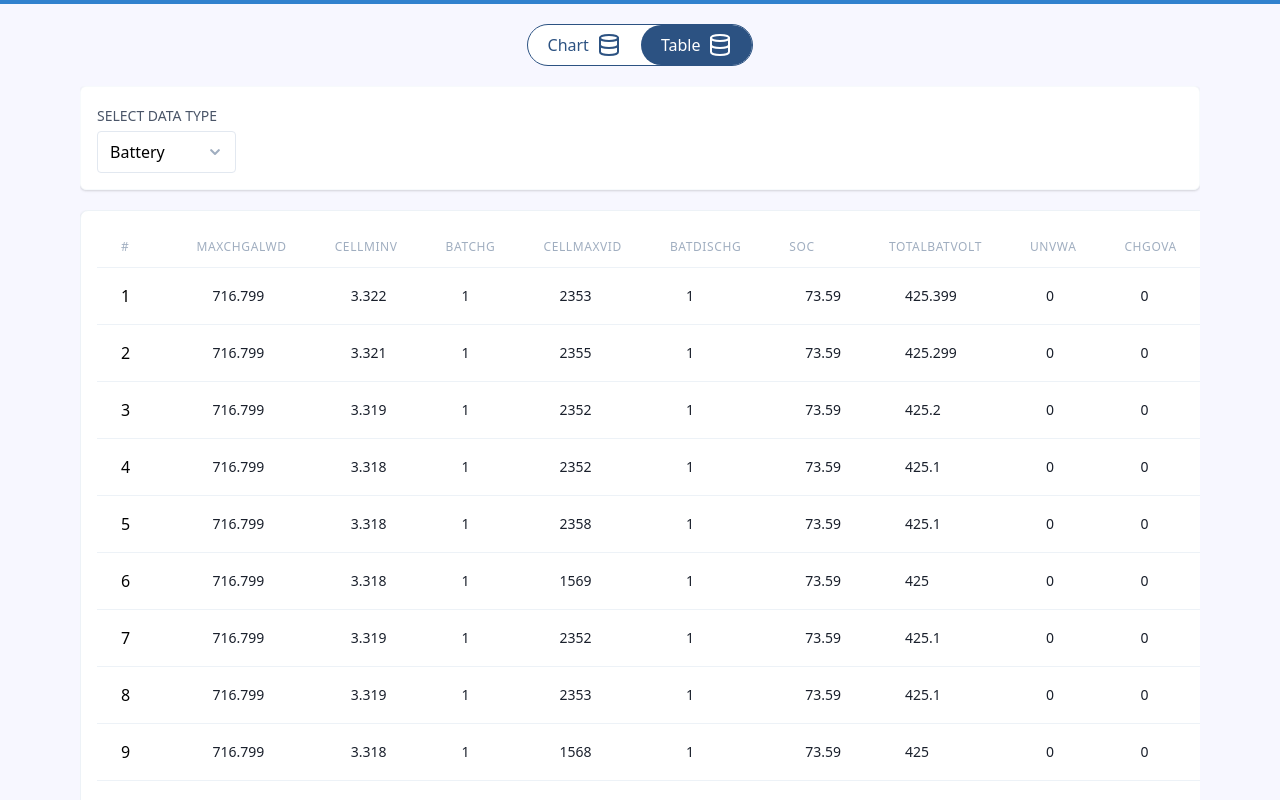
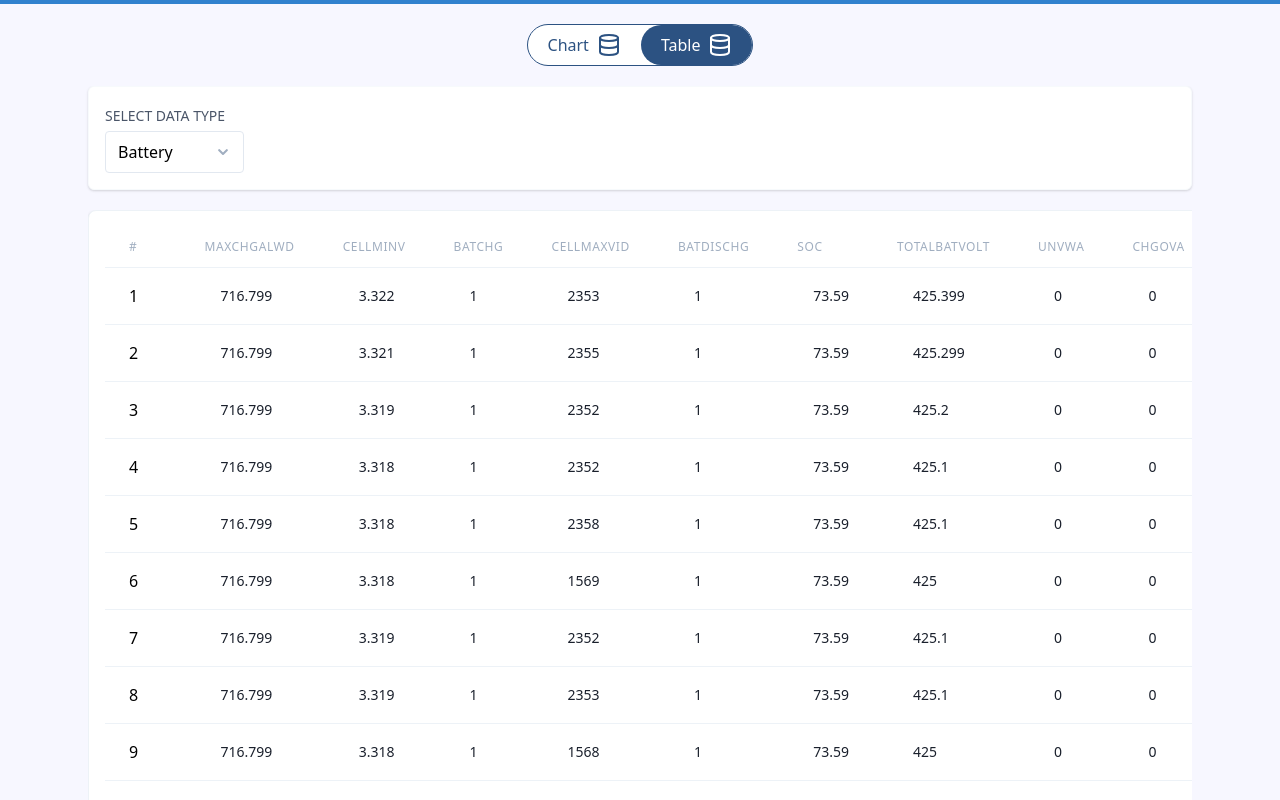
Before and after one commit to marvinjude/data-viz, a React (Create React App) app: page /table in a window 1280 px wide. Shown: the top 800 px of the page. Built offline with nearby package versions, Linux system fonts and the light colour scheme.

Commit message:
fix padding

```diff
--- a/src/components/Tables.js
+++ b/src/components/Tables.js
@@ -60,7 +60,7 @@ export default function Tables() {
   }, []);
 
   return (
-    <div className="overflow-scroll flex flex-col w-full">
+    <div className="overflow-scroll flex flex-col w-full px-2">
       <div class="card mb-5 flex-shrink-1">
         <label class="block">
           <span class="text-gray-700 text-sm">SELECT DATA TYPE</span>
```
